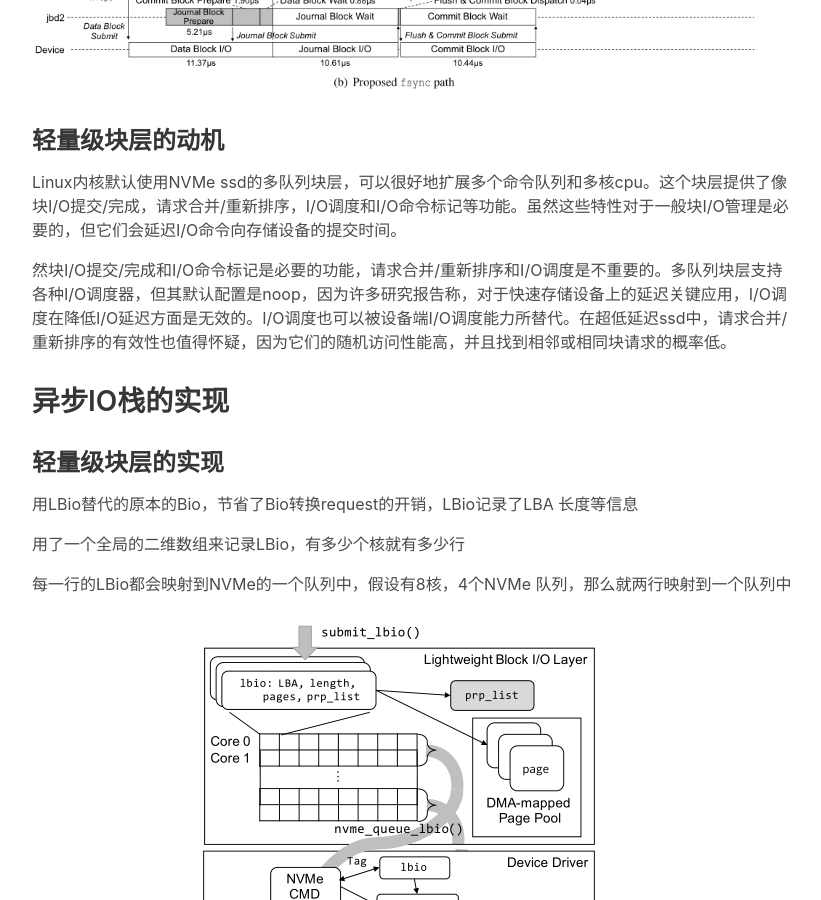
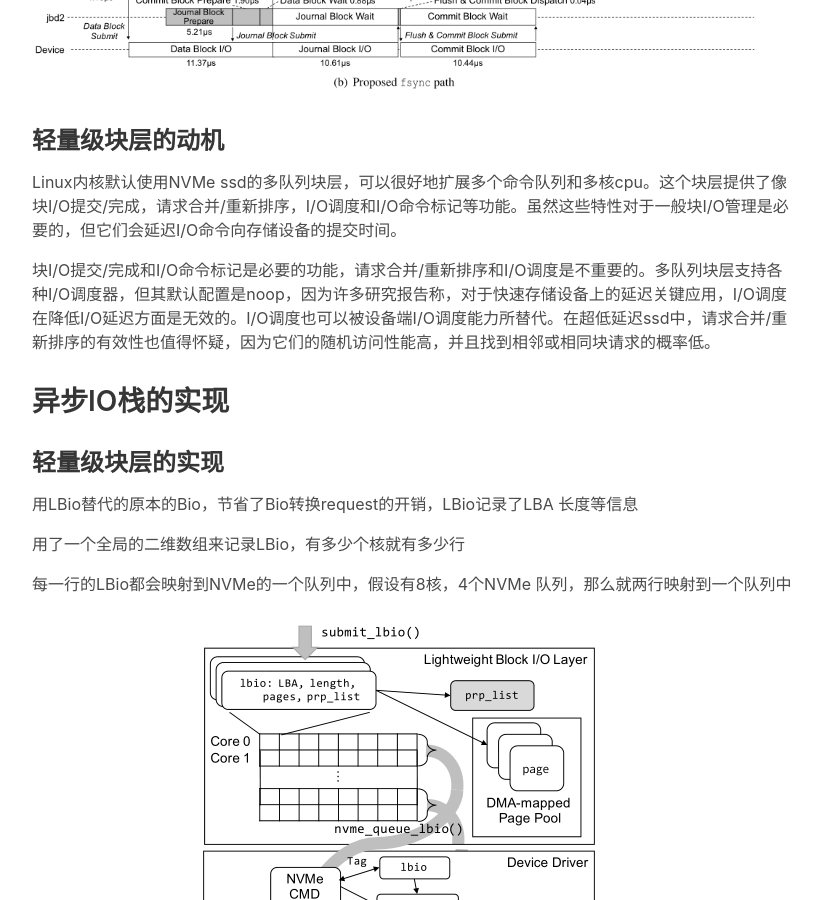
Before and after one commit to haslaboratory/haslaboratory.github.io, a Jekyll site: the page built from _posts/2021-09-04-Asynchronous IO Stack A Low-latency Kernel IO Stack for Ultra-Low Latency SSDs.md, in a window 1280 px wide and 900 px high, scrolled down 2466 px. Shown: the whole window, without its empty margins (424-1245 px from the left). Built offline with Jekyll 4.4.1, drawn with Linux system fonts in a browser that asks for light colours; nearby versions of some CDN libraries; library files that are not in the unit come from our copies; some of the changed text lies outside the part shown.

Commit message:
fix some type errors

```diff
--- a/_posts/2021-09-04-Asynchronous IO Stack A Low-latency Kernel IO Stack for Ultra-Low Latency SSDs.md
+++ b/_posts/2021-09-04-Asynchronous IO Stack A Low-latency Kernel IO Stack for Ultra-Low Latency SSDs.md
@@ -18,7 +18,7 @@
 
 1.用户进程直接访问设备 挑战：应用自身需要有块管理层，以及进程之间需要一定的保护
 
-2.优化原有的IO堆栈，使用轮询机制来避免上下文切换开销，在中断处理中移除下半部，提出分散/I/O命令]，简单块I/O调度，其中有些被主流采纳了，也就是NVMe SSD中的I/O堆栈
+2.优化原有的IO堆栈，使用轮询机制来避免上下文切换开销，在中断处理中移除下半部，提出分散/I/O命令，简单块I/O调度，其中有些被主流采纳了，也就是NVMe SSD中的I/O堆栈
 
 本文发现了进一步优化存储访问中的I/O延迟的机会。当前的I/O堆栈实现需要许多操作来处理单个I/O请求。例如，当应用程序发出读I/O请求时，将在page cache中分配一个页面并建立索引。然后，进行DMA映射，并分配和操作几个辅助数据结构(例如bio、request)。这里的问题是，这些操作在向设备发出实际的I/O命令之前同步发生。在低延迟的SSD中，执行这些操作所需的时间与实际的I/O数据传输时间相当。在这种情况下，**如果将这些操作与数据传输重叠可以极大地减少端到端I/O延迟**。
 
@@ -76,7 +76,7 @@
 
 Linux内核默认使用NVMe  ssd的多队列块层，可以很好地扩展多个命令队列和多核cpu。这个块层提供了像块I/O提交/完成，请求合并/重新排序，I/O调度和I/O命令标记等功能。虽然这些特性对于一般块I/O管理是必要的，但它们会延迟I/O命令向存储设备的提交时间。
 
-然块I/O提交/完成和I/O命令标记是必要的功能，请求合并/重新排序和I/O调度是不重要的。多队列块层支持各种I/O调度器，但其默认配置是noop，因为许多研究报告称，对于快速存储设备上的延迟关键应用，I/O调度在降低I/O延迟方面是无效的。I/O调度也可以被设备端I/O调度能力所替代。在超低延迟ssd中，请求合并/重新排序的有效性也值得怀疑，因为它们的随机访问性能高，并且找到相邻或相同块请求的概率低。
+块I/O提交/完成和I/O命令标记是必要的功能，请求合并/重新排序和I/O调度是不重要的。多队列块层支持各种I/O调度器，但其默认配置是noop，因为许多研究报告称，对于快速存储设备上的延迟关键应用，I/O调度在降低I/O延迟方面是无效的。I/O调度也可以被设备端I/O调度能力所替代。在超低延迟ssd中，请求合并/重新排序的有效性也值得怀疑，因为它们的随机访问性能高，并且找到相邻或相同块请求的概率低。
 
 
 
```
Also changed, not shown: other parts of _posts/2021-09-04-Asynchronous IO Stack A Low-latency Kernel IO Stack for Ultra-Low Latency SSDs.md (+1 -1 lines).
